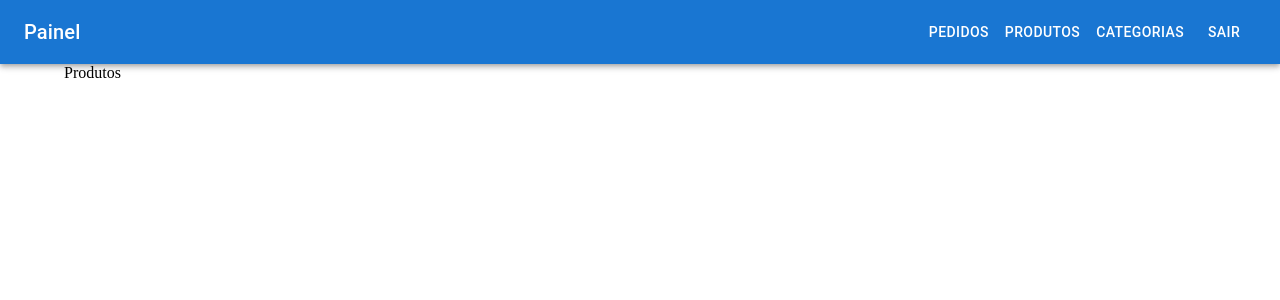
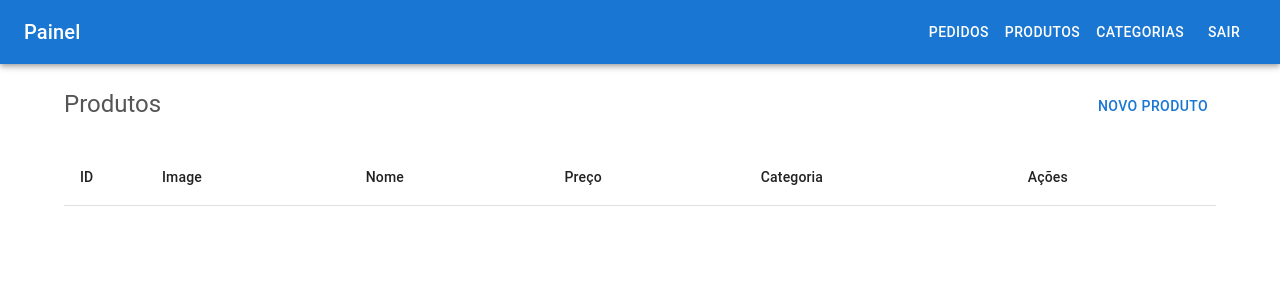
Before and after one commit to joaoygorr/Delivery, a Next.js app in the folder app/: page /products in a window 1280 px wide. Shown: the top 300 px of the page. Built offline with nearby package versions, Linux system fonts and the light colour scheme.

Commit message:
feat: create page product

```diff
--- a/app/src/app/(inside)/products/page.tsx
+++ b/app/src/app/(inside)/products/page.tsx
@@ -1,3 +1,57 @@
+"use client";
+import ProductEditDialog from "@/shared/components/admin/productEditDialog/productEditDialog";
+import {
+  Box,
+  Button,
+  Table,
+  TableBody,
+  TableCell,
+  TableHead,
+  TableRow,
+  Typography,
+} from "@mui/material";
+import { useState } from "react";
+import "./product.scss";
+
 export default function Page() {
-  return <div>Produtos</div>;
+  const [openDialog, setOpenDialog] = useState(false);
+
+  return (
+    <Box className="box-product">
+      <Box className="box-header-product">
+        <Typography component="h5" variant="h5">
+          Produtos
+        </Typography>
+        <Button onClick={() => setOpenDialog(!openDialog)}>Novo Produto</Button>
+      </Box>
+
+      <Table>
+        <TableHead>
+          <TableRow>
+            <TableCell
+              sx={{ width: 50, display: { xs: "none", md: "table-cell" } }}
+            >
+              ID
+            </TableCell>
+            <TableCell>Image</TableCell>
+            <TableCell>Nome</TableCell>
+            <TableCell sx={{ display: { xs: "none", md: "table-cell" } }}>
+              Preço
+            </TableCell>
+            <TableCell sx={{ display: { xs: "none", md: "table-cell" } }}>
+              Categoria
+            </TableCell>
+            <TableCell sx={{ xs: 50, md: 130 }}>Ações</TableCell>
+          </TableRow>
+        </TableHead>
+
+        <TableBody></TableBody>
+      </Table>
+
+      <ProductEditDialog
+        open={openDialog}
+        onClose={() => setOpenDialog(false)}
+      />
+    </Box>
+  );
 }
--- /dev/null
+++ b/app/src/app/(inside)/products/product.scss
@@ -0,0 +1,14 @@
+.box-product {
+    margin: 1.5rem 0;
+
+    .box-header-product {
+        display: flex;
+        justify-content: space-between;
+        margin-bottom: 1.5rem;
+
+        h5 {
+            color: #555;
+            margin-right: 1rem;
+        }
+    }
+}
```
